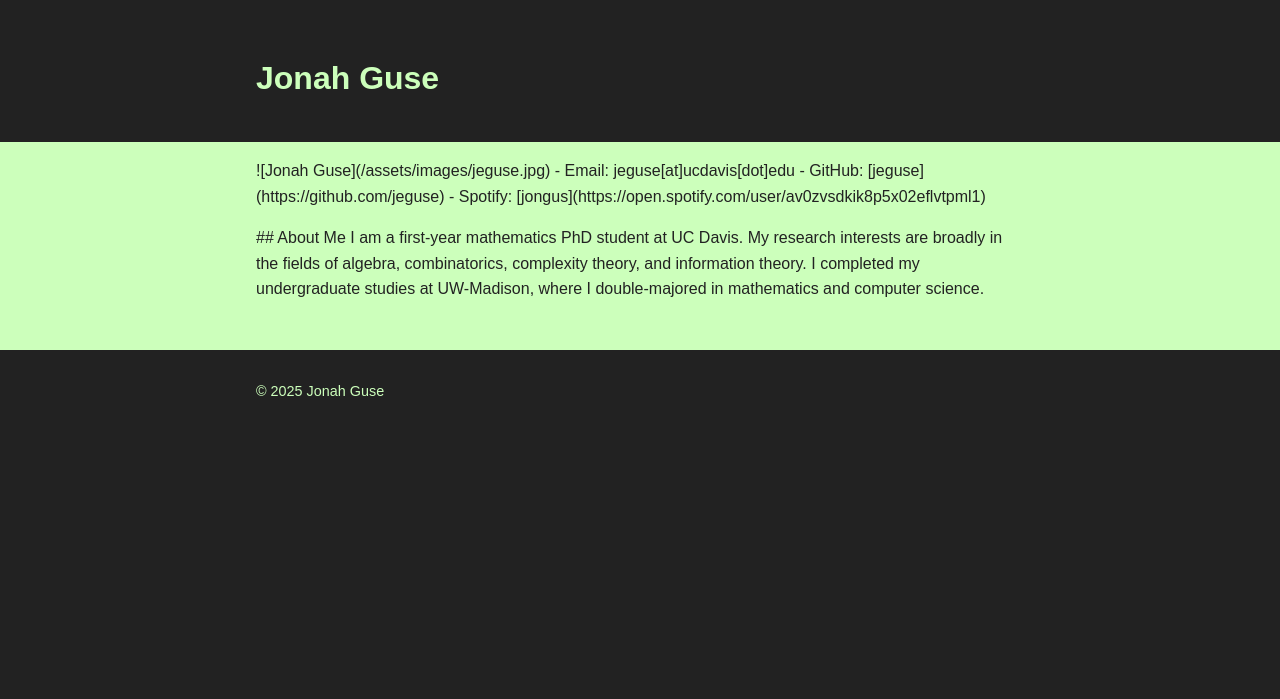
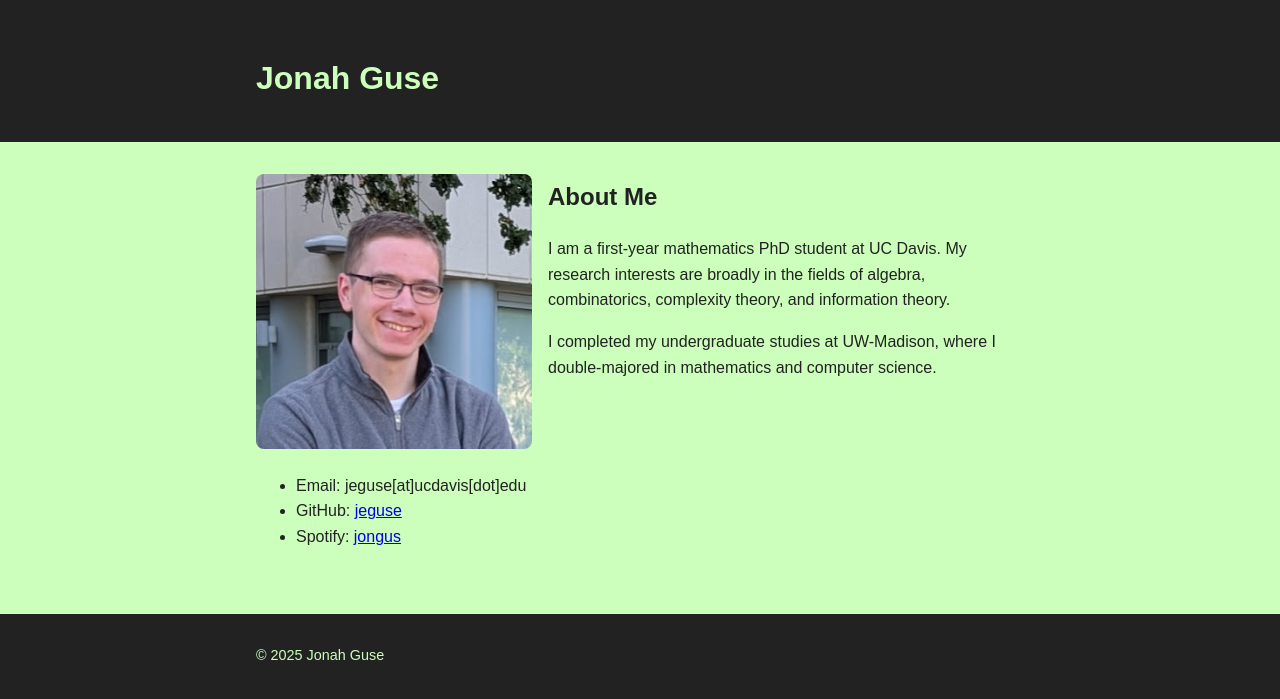
Before and after one commit to jeguse/jeguse.github.io, a Jekyll site: the page built from index.md, in a window 1280 px wide. Shown: the top 699 px of the page. Built offline with Jekyll 4.4.1, drawn with Linux system fonts in a browser that asks for light colours.

Commit message:
Update index.md

```diff
--- a/index.md
+++ b/index.md
@@ -3,9 +3,9 @@ title: "Home"
 layout: default
 ---
 
-<div class="bio-columns">
+<div class="bio-columns" markdown="1">
 
-<div class="left-bio">
+<div class="left-bio" markdown="1">
 
 ![Jonah Guse](/assets/images/jeguse.jpg)
 
@@ -15,7 +15,7 @@ layout: default
 
 </div>
 
-<div class="right-bio">
+<div class="right-bio" markdown="1">
 
 ## About Me
 
```
